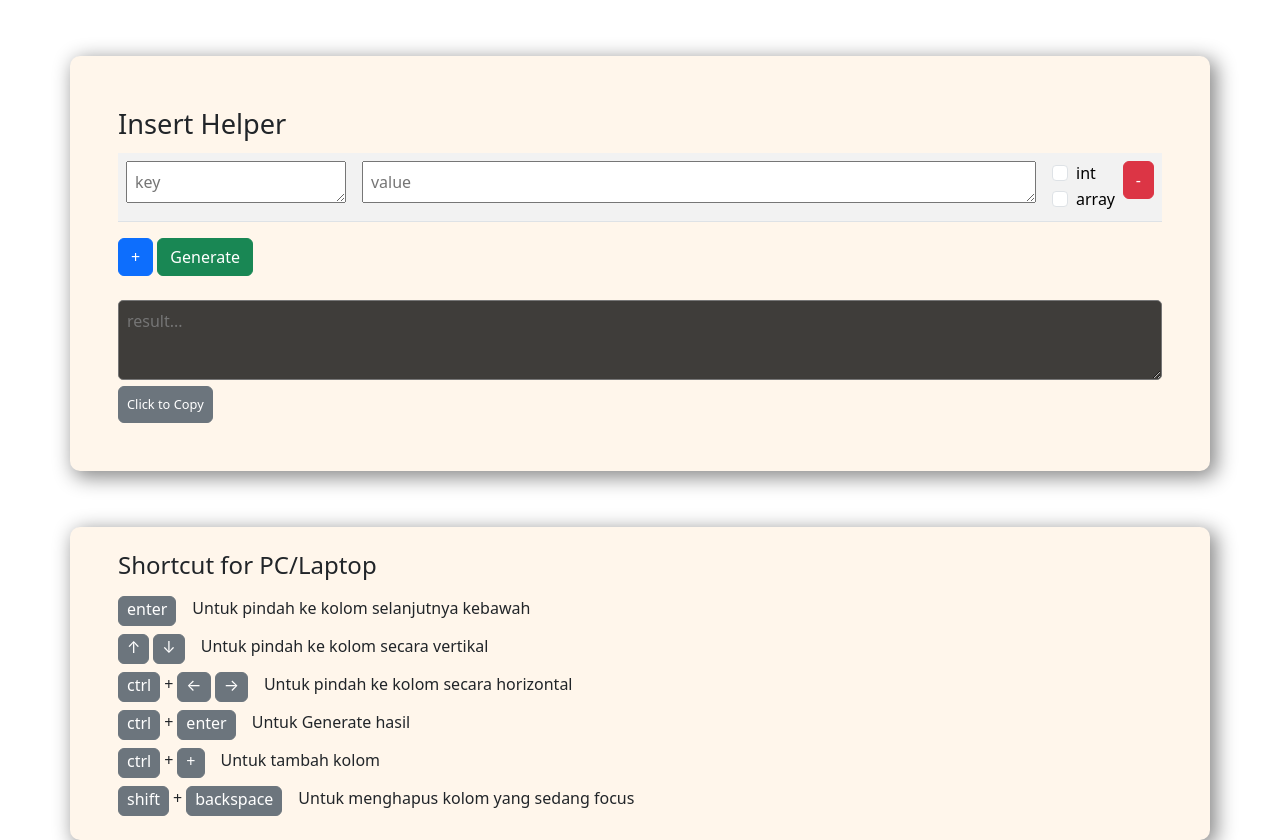
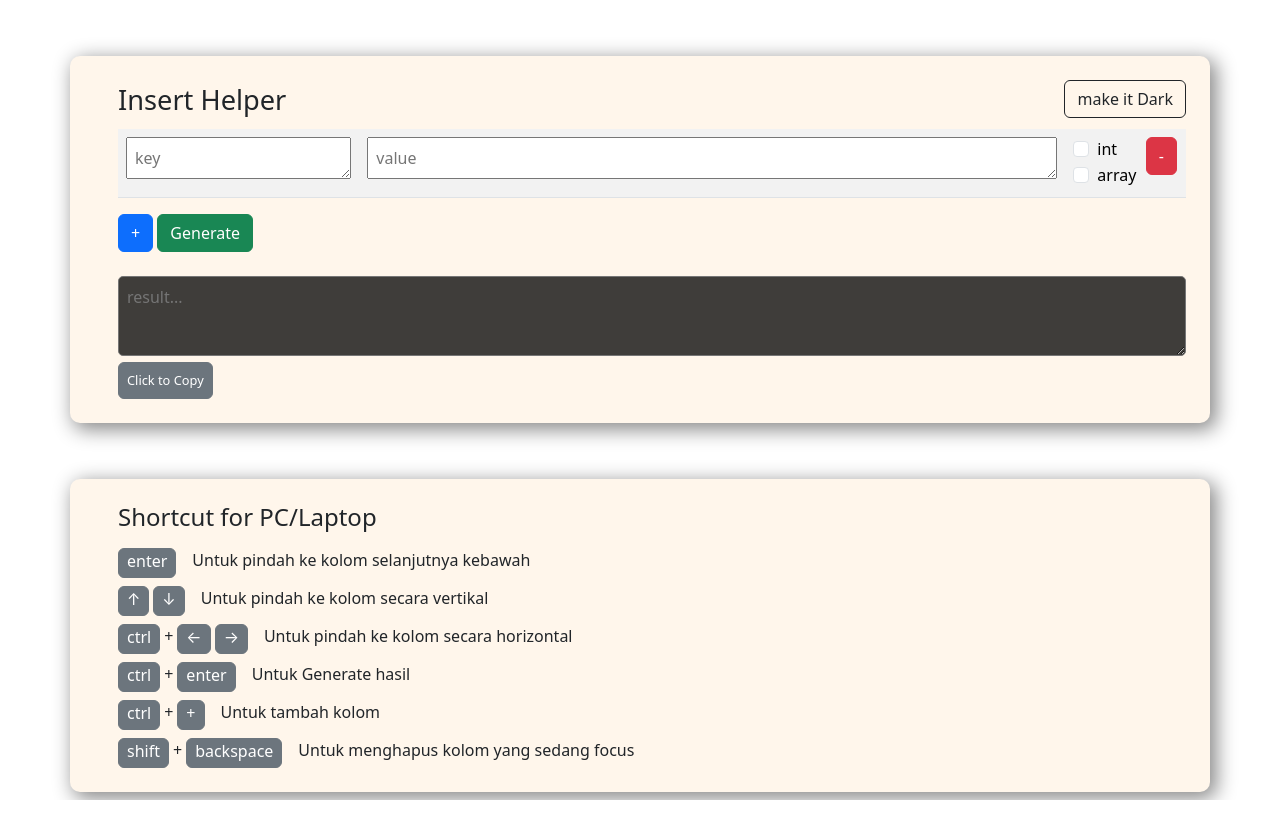
Before and after one commit to fanespratama/MongoHelper, a plain HTML site: page index.html in a window 1280 px wide. After the commit the page ends 800 px from the top, so only its background shows below. Drawn offline with nearby package versions, Linux system fonts and the light colour scheme.

Commit message:
Dark Mode

```diff
--- a/index.html
+++ b/index.html
@@ -12,7 +12,10 @@
 </head>
 
 <body>
-  <div class="container p-5">
+  <div class="container p-4 ps-5">
+    <div class="float-end">
+      <button class="themeButton btn border border-dark" onClick="setTheme(true)">make it Dark</button>
+    </div>
     <span class="section-title">Insert Helper</span>
     <br>
     <table id="dataTable" class="table table-striped mt-2">
--- a/main.js
+++ b/main.js
@@ -1,3 +1,54 @@
+function getLocalTheme(){
+  localStorage.getItem('theme') == null ? setLocalTheme('light') : localStorage.getItem('theme');
+  return localStorage.getItem('theme');
+}
+function setLocalTheme(theme){
+  localStorage.setItem('theme', theme);
+}
+setTheme();
+
+function setTheme(isPressed=false) {
+  if(isPressed) { setLocalTheme(getLocalTheme() == 'dark' ? 'light' : 'dark'); }
+  let body = document.querySelector("body");
+  let container = document.querySelector(".container");
+  let shortcut = document.querySelector(".shortcut");
+  let resultInsert = document.querySelector("#result-insert");
+  let allElements = document.querySelectorAll("*");
+  let button = document.querySelector(".themeButton");
+
+  if (getLocalTheme() == "dark") {
+    body.style.backgroundColor = "#1B2430";
+    container.style.backgroundColor = "#5B8FB9";
+    shortcut.style.backgroundColor = "#5B8FB9";
+    resultInsert.style.backgroundColor = "#B6EADA";
+    resultInsert.style.color = "black";
+    allElements.forEach(function (element) {
+      if (element.tagName !== 'TEXTAREA') {
+        element.style.color = 'white';
+      }
+    });
+    button.innerHTML = "make it Light";
+    button.className = "themeButton btn border border-light";
+    setLocalTheme('dark');
+
+  } else if (getLocalTheme() == "light") {
+    body.style.backgroundColor = "";
+    container.style.backgroundColor = "";
+    shortcut.style.backgroundColor = "";
+    resultInsert.style.backgroundColor = "";
+    resultInsert.style.color = "";
+    allElements.forEach(function (element) {
+      element.style.color = "";
+    });
+    button.innerHTML = "make it Dark"
+    button.className = "themeButton btn border border-dark";
+    setLocalTheme('light');
+  }
+}
+
+
+
+
 var textareas = document.getElementsByTagName('textarea');
 for (var i = 0; i < textareas.length; i++) {
   var textarea = textareas[i];
@@ -131,7 +182,6 @@ function hapus(element, row) {
     previousTextarea.focus();
     if (previousTextarea) {
       var table = document.getElementById(element);
-      console.log(row.rowIndex);
       table.deleteRow(row.rowIndex);
       event.preventDefault();
     }
```
